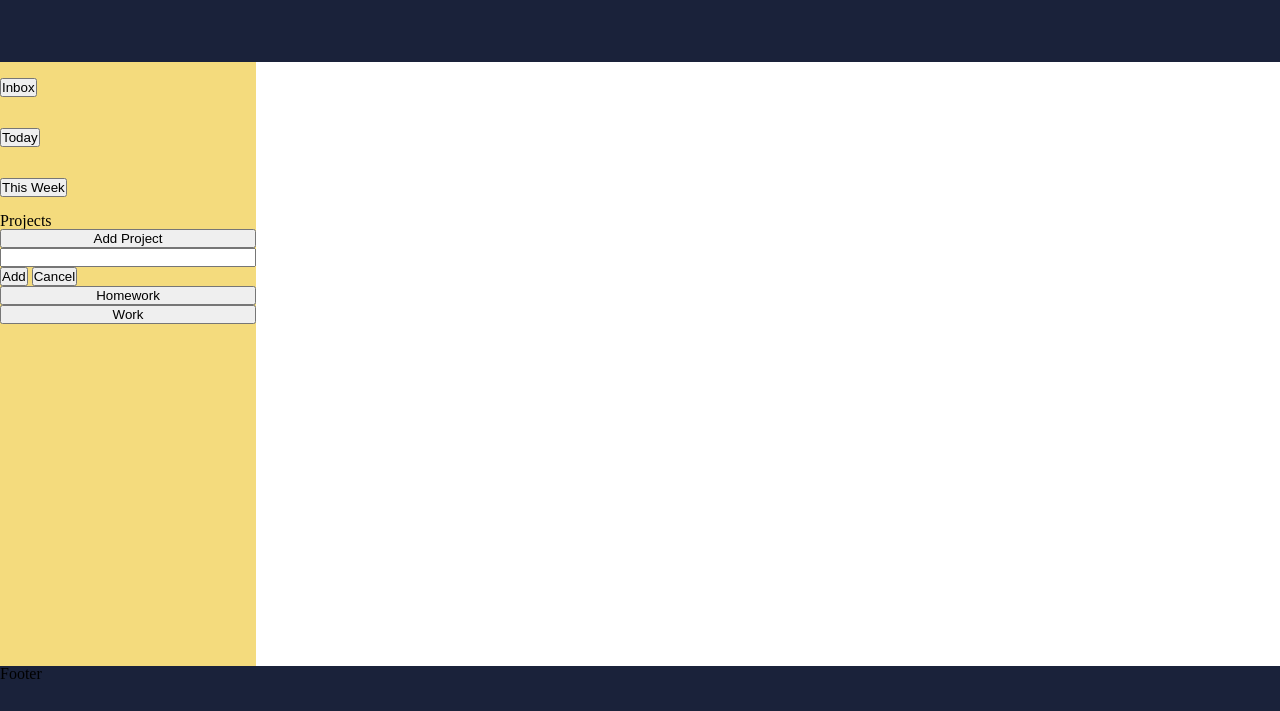
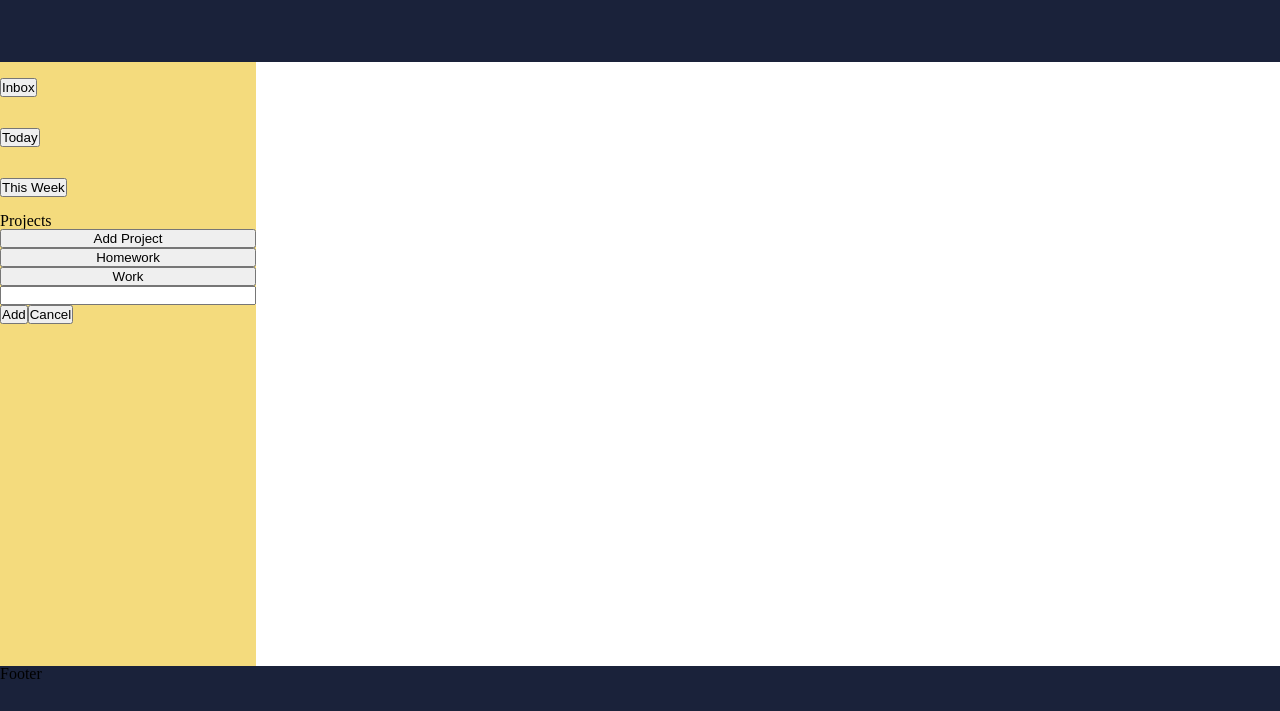
Before and after one commit to Jasvaran/ToDo-List-Project, a website built with webpack: page dist/index.html in a window 1280 px wide. Both pictures are taken after a click on the button "Add Project". Shown: the part 89-800 px from the top of the page. Built offline with nearby package versions, Linux system fonts and the light colour scheme.

Commit message:
added project eventListener function

```diff
--- a/src/index.js
+++ b/src/index.js
@@ -1,6 +1,42 @@
 import './style.css';
 import { storageModule } from "./storage";
 import { projectModule } from "./project"
+import { taskModule } from './task';
+
+
+let bottom = document.querySelector('.bottom');
+let addProjectBtn = document.querySelector('.add-project');
+
+
+
+
+
+addProjectBtn.addEventListener('click', () => {
+   let inputBar = document.createElement('input');
+   inputBar.setAttribute('id', 'project');
+
+   let inputDiv = document.createElement('div');
+   inputDiv.classList.add('input-div');
+
+   let addBtn = document.createElement('button');
+   addBtn.classList.add('add');
+   addBtn.textContent = 'Add';
+
+   let cancelBtn = document.createElement('button');
+   cancelBtn.classList.add('cancel');
+   cancelBtn.textContent = 'Cancel';
+   cancelBtn.addEventListener('click', () => {
+      inputBar.remove()
+      inputDiv.remove();
+   })
+
+   inputDiv.appendChild(addBtn);
+   inputDiv.appendChild(cancelBtn);
+   bottom.appendChild(inputBar);
+   bottom.appendChild(inputDiv);
+
+})
+
 
 
 
@@ -8,6 +44,20 @@ import { projectModule } from "./project"
 
 const ToDoListModule = (() => {
 
+
+
    projectModule.renderProject(storageModule.projectArray);
 
+
+   projectModule.projectEventListener();
+
+
+
+
+
+
 })();
+
+
+
+export {ToDoListModule};
--- a/src/project.js
+++ b/src/project.js
@@ -1,4 +1,6 @@
+import { storageModule } from "./storage";
 const projectModule = (() => {
+
 
     function renderProject(projects) {
         let projectListContainer = document.querySelector('.project-list');
@@ -10,15 +12,38 @@ const projectModule = (() => {
             projectButton.classList.add('project-button');
             projectButton.setAttribute('id', index);
 
+
             projectListContainer.appendChild(projectButton);
+
 
 
         })
 
+
+
+        return projectListContainer;
+    };
+
+    function projectEventListener() {
+        let nodelist = document.querySelectorAll('.project-button')
+        nodelist.forEach(ele => {
+            ele.addEventListener('click', (e) => {
+                let target = e.target.childNodes[0].textContent
+                console.log(target)
+                returnProjectObject(target)
+
+                return target;
+
+            })
+        })
+    }
+
+    function returnProjectObject(target) {
+
     }
 
 
-    return {renderProject}
+    return {renderProject, projectEventListener, returnProjectObject}
 
 })();
 
--- a/src/storage.js
+++ b/src/storage.js
@@ -6,7 +6,7 @@ const storageModule = (() => {
             tasks: [
                 {
                     taskTitle: 'English Essay',
-                    Description: 'Write a two page essay on a current event',
+                    description: 'Write a two page essay on a current event',
                     dueDate: '10/20/2022',
                     priority: 'High',
                     notes: 'N/A',
@@ -14,7 +14,7 @@ const storageModule = (() => {
                 },
                 {
                     taskTitle: 'Math Problems',
-                    Description: 'Finish math problems',
+                    description: 'Finish math problems',
                     dueDate: '5/20/2022',
                     priority: 'Low',
                     notes: 'N/A',
--- a/src/task.js
+++ b/src/task.js
@@ -0,0 +1,15 @@
+import "./index.js"
+import { ToDoListModule } from ".";
+import { projectModule } from "./project";
+
+
+const taskModule = (() => {
+
+
+
+
+
+
+})();
+
+export {taskModule}
```
Also changed, not shown: dist/index.html, dist/main.js, 1 other file.
